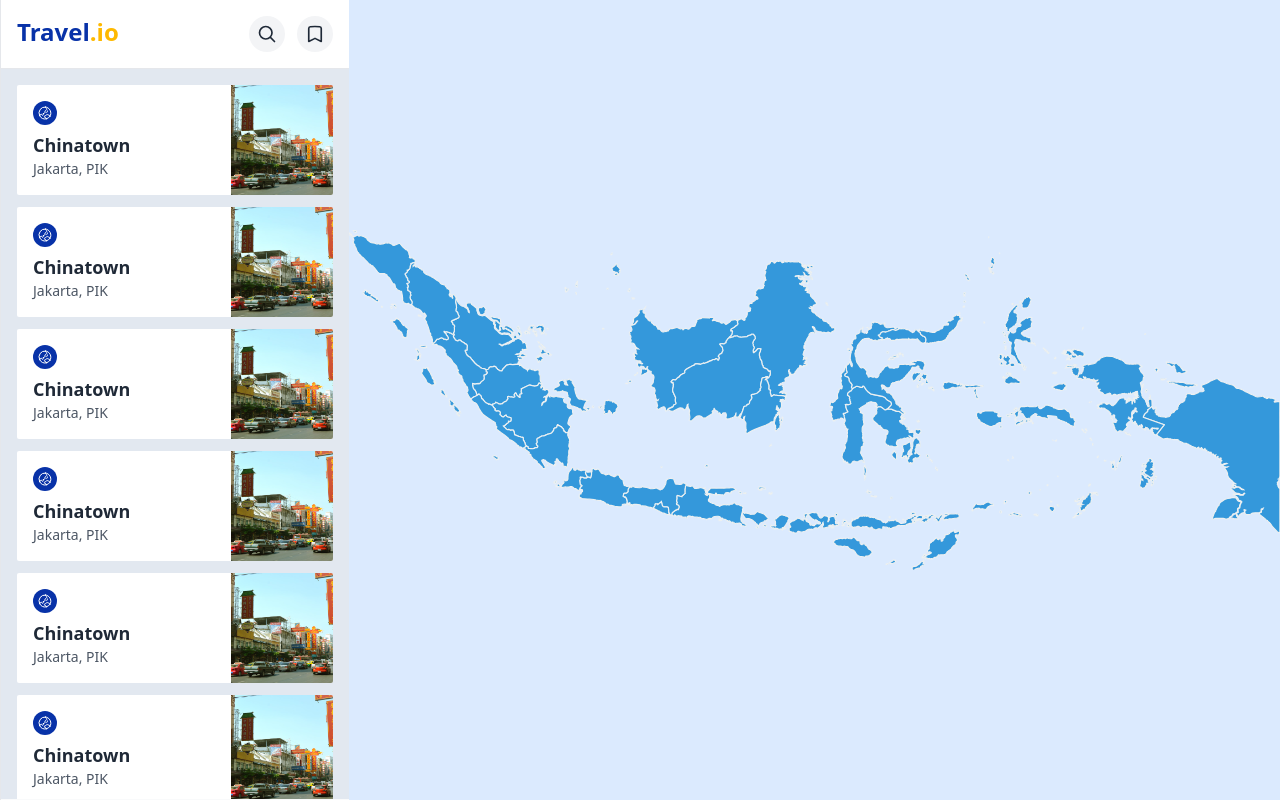
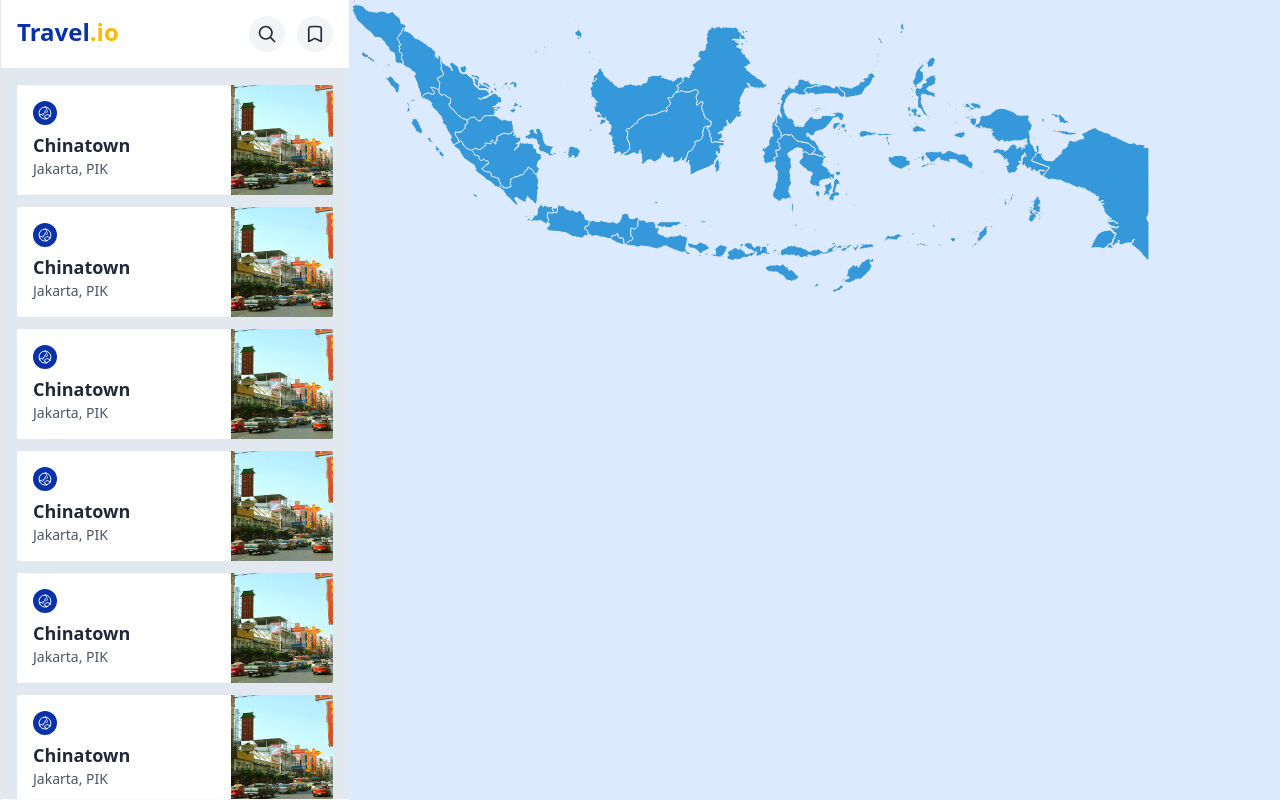
Before and after one commit to Erik3010/travel.io, a Vue app: page / in a window 1280 px wide. Built offline with nearby package versions, Linux system fonts and the light colour scheme.

Commit message:
feat: update

```diff
--- a/src/components/Map.Vue
+++ b/src/components/Map.Vue
@@ -5,7 +5,7 @@
     stroke="#ecf0f1"
     stroke-width="1"
     xmlns="http://www.w3.org/2000/svg"
-    :viewBox="`0 0 ${mapStore.viewBox.width} ${mapStore.viewBox.height}`"
+    :viewBox="`0 0 ${actualWidth} ${actualHeight}`"
   >
     <g
       id="map-group"
@@ -4018,8 +4018,16 @@ import { useMap } from "@/store/map";
 const svg = ref<(HTMLElement & SVGSVGElement) | null>(null);
 const mapStore = useMap();
 
+const actualWidth = ref(0);
+const actualHeight = ref(0);
+
 onMounted(() => {
-  const rect = svg.value!.getBoundingClientRect();
+  const rect = document.querySelector("#map")?.getBoundingClientRect();
+
+  actualWidth.value = rect!.width;
+  actualHeight.value = rect!.height;
+
+  console.log(actualWidth.value, actualHeight.value);
 
   const { width, height } = svg.value!.getBBox();
 
--- a/src/views/Index.vue
+++ b/src/views/Index.vue
@@ -76,7 +76,6 @@ onMounted(() => {
 
     // mapStore.zoomScale = zoom;
 
-    console.log(offsetX, mapStore.viewBox.x, offsetX - mapStore.viewBox.x);
     mapStore.viewBox.x = offsetX - (offsetX - mapStore.viewBox.x) * scaleStep;
     mapStore.viewBox.y = offsetY - (offsetY - mapStore.viewBox.y) * scaleStep;
 
```
